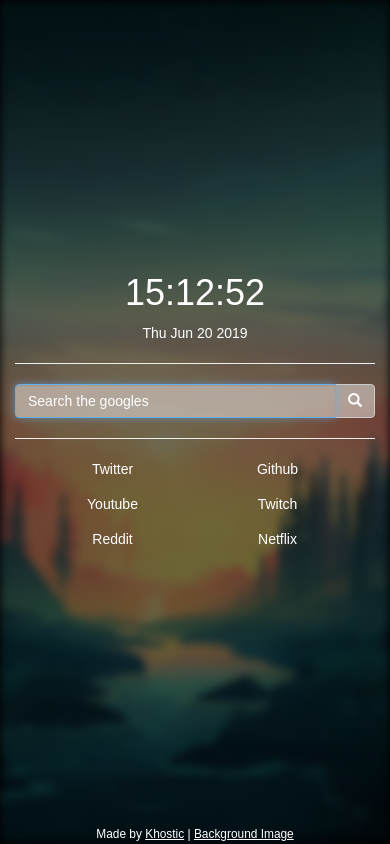
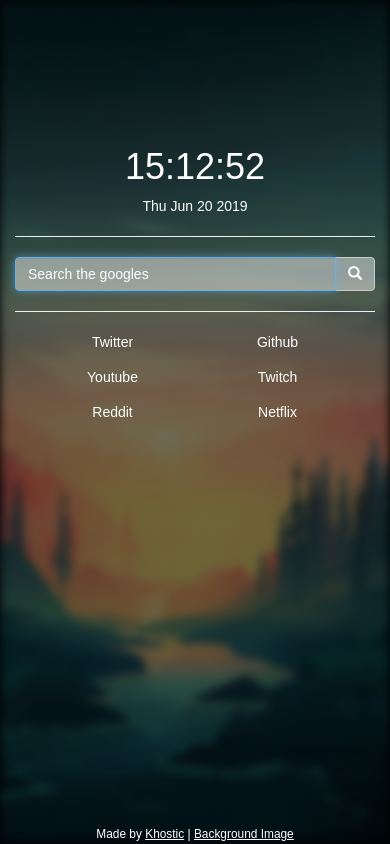
Before and after one commit to BenDirix/startpages-, an Angular app: page / in a window 390 px wide. Built offline with nearby package versions, Linux system fonts and the light colour scheme; a web font is replaced by a local one.

Commit message:
added css so info box moves up with phones

```diff
--- a/src/app/start-page/start-page.component.css
+++ b/src/app/start-page/start-page.component.css
@@ -41,3 +41,10 @@
   color: white;
   text-decoration: none;
 }
+
+@media only screen and (max-width: 815px){
+  .bg-text{
+    top: 15vh;
+    z-index:100;
+  }
+}
```
